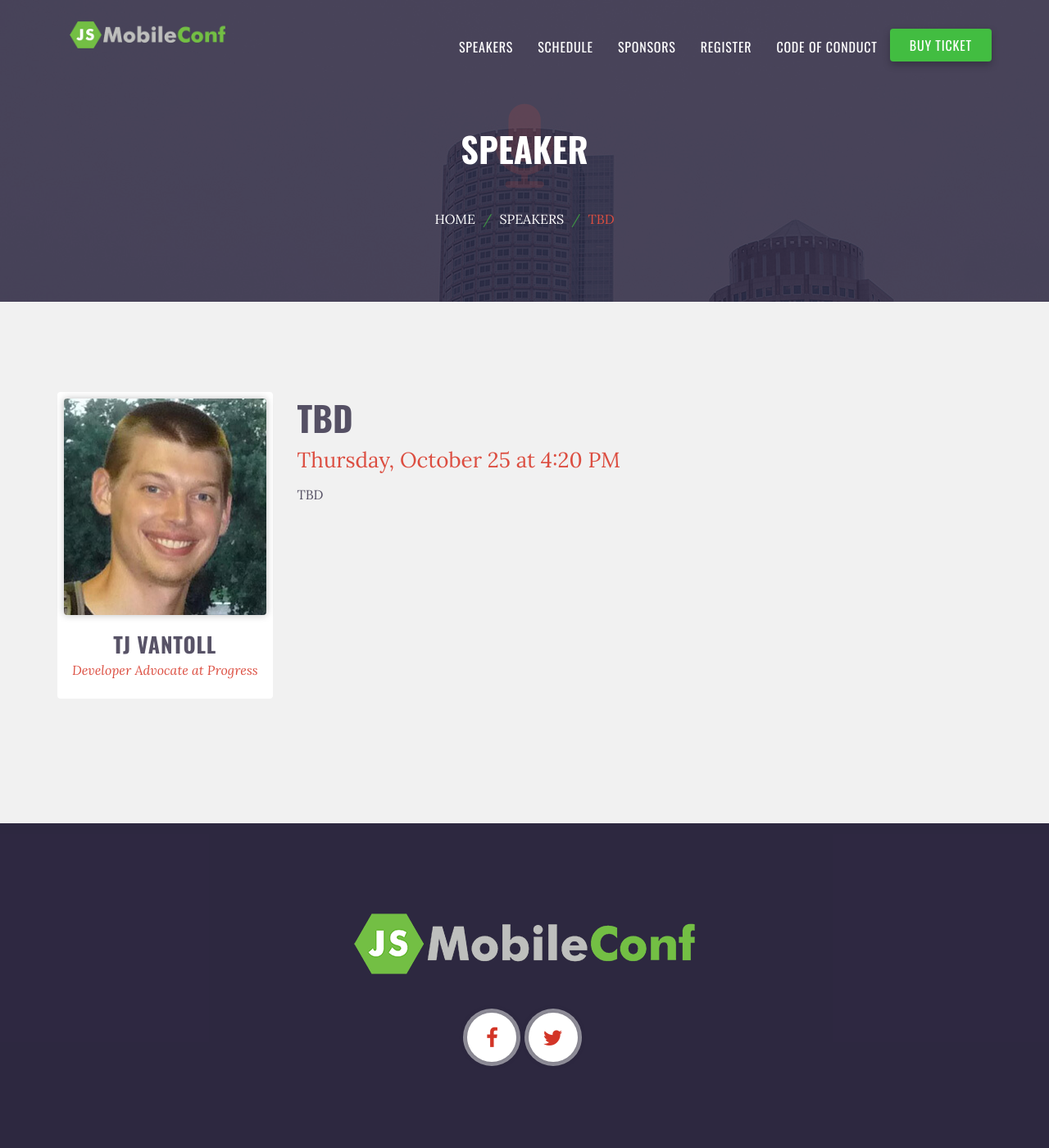
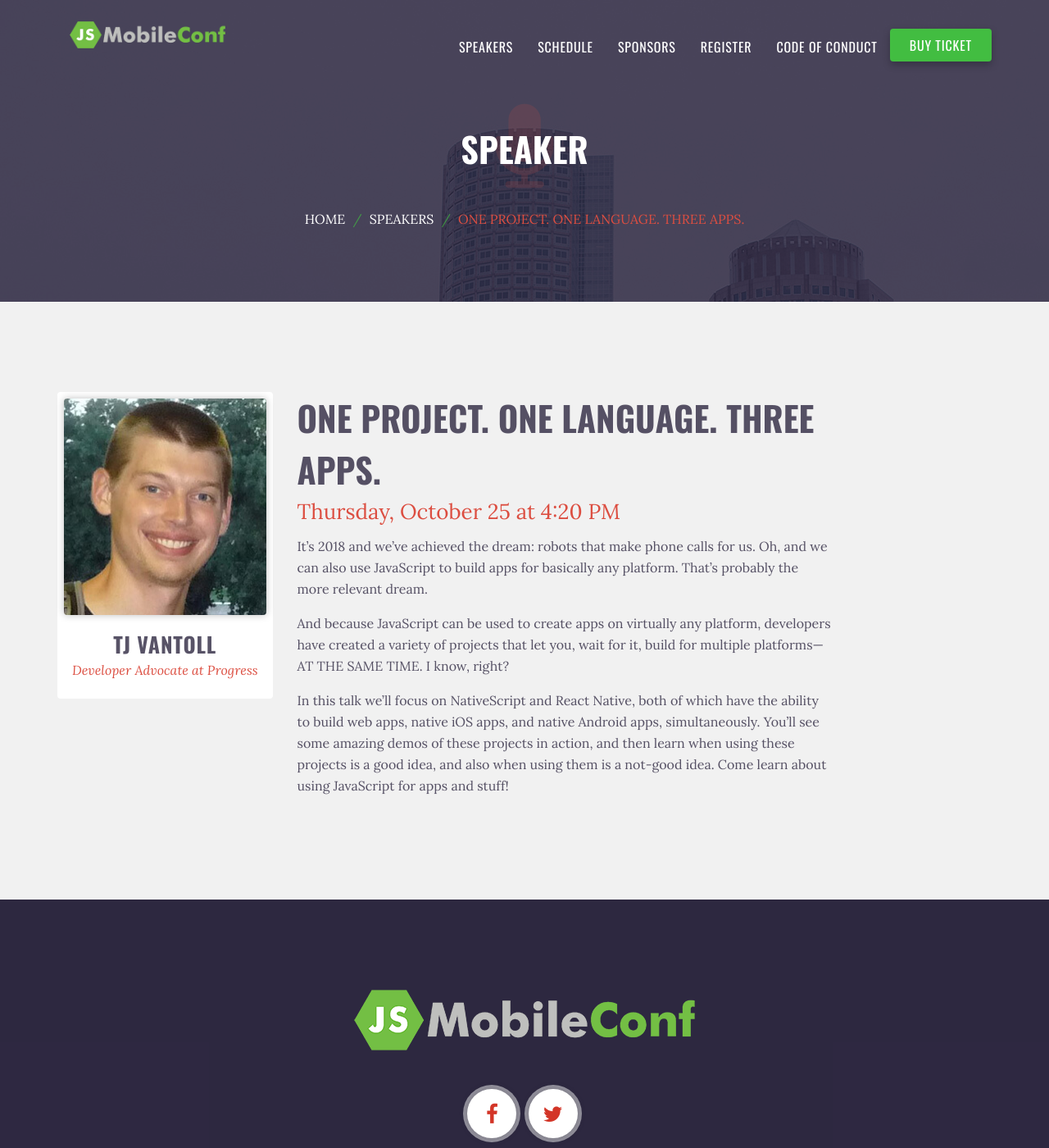
Before and after one commit to remotesynth/jsMobileConf, a Jekyll site: the page built from schedule/session-day1-track1-6.md, in a window 1280 px wide and 1400 px high. Shown: the whole window at 82% size. Built offline with Jekyll 4.4.1, drawn with Linux system fonts in a browser that asks for light colours.

Commit message:
tj's session

```diff
--- a/schedule/session-day1-track1-6.md
+++ b/schedule/session-day1-track1-6.md
@@ -1,12 +1,16 @@
 ---
 layout: session
-title: "TBD"
+title: "One Project. One Language. Three Apps."
 speaker-last-name: VanToll
 day: 1
 track: 1
 session: 6
 start-time: "4:20 PM"
-short-description: "TBD"
+short-description: "Learn how to use frameworks like NativeScript and React Native to build web apps, native iOS apps, and native Android apps - simultaneously."
 ---
 
-TBD
+It’s 2018 and we’ve achieved the dream: robots that make phone calls for us. Oh, and we can also use JavaScript to build apps for basically any platform. That’s probably the more relevant dream.
+
+And because JavaScript can be used to create apps on virtually any platform, developers have created a variety of projects that let you, wait for it, build for multiple platforms—AT THE SAME TIME. I know, right?
+
+In this talk we’ll focus on NativeScript and React Native, both of which have the ability to build web apps, native iOS apps, and native Android apps, simultaneously. You’ll see some amazing demos of these projects in action, and then learn when using these projects is a good idea, and also when using them is a not-good idea. Come learn about using JavaScript for apps and stuff!
```
